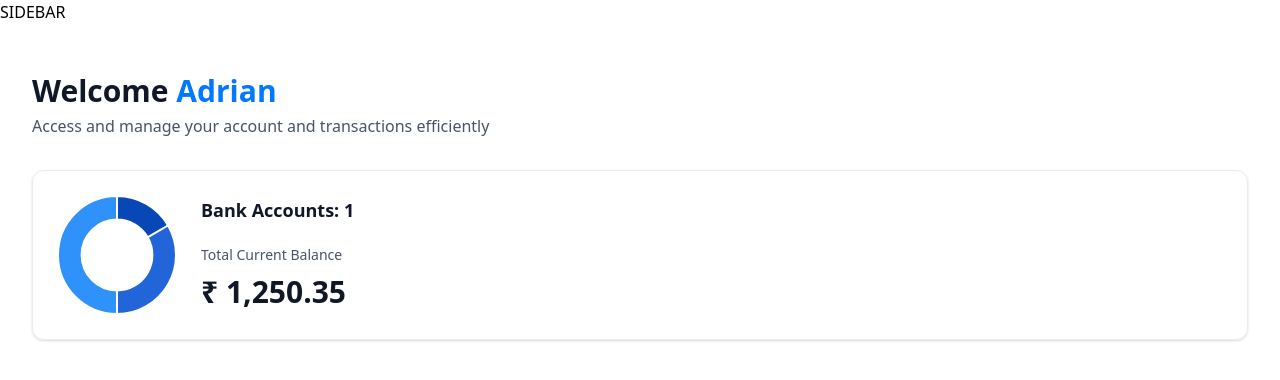
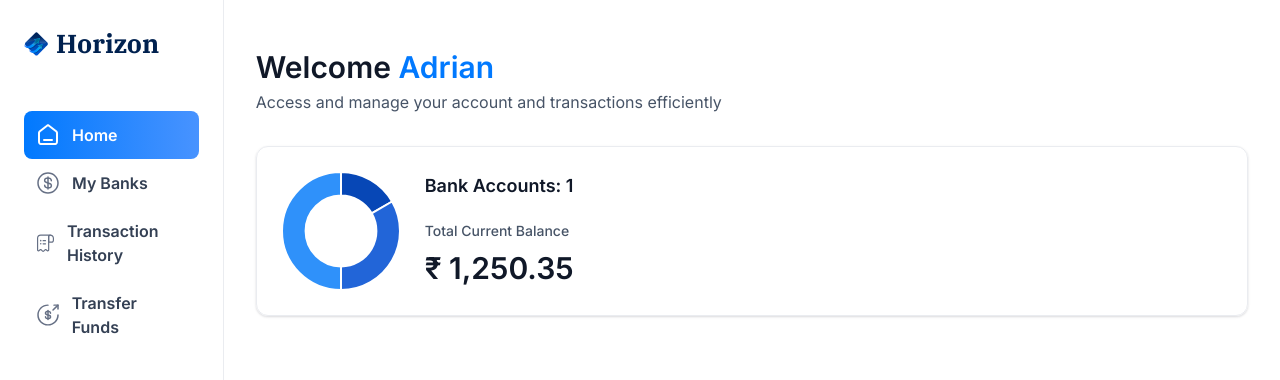
Before and after one commit to Saswati1701/banking_app, a Next.js app: page / in a window 1280 px wide. Shown: the top 380 px of the page. Built offline with nearby package versions, Linux system fonts and the light colour scheme.

Commit message:
static sidebar implement - functionality yet to implement

```diff
--- a/app/(root)/layout.tsx
+++ b/app/(root)/layout.tsx
@@ -1,12 +1,13 @@
-
+import SideBar from "@/components/ui/SideBar";
 export default function RootLayout({
   children,
 }: Readonly<{
   children: React.ReactNode;
 }>) {
+  const loggedIn = {firstName:'Adrian', lastName:'JSM'};
   return (
-    <main>
-        SIDEBAR
+    <main className="flex h-screen w-full font-inter">
+        <SideBar user={loggedIn}/>
         {children}
     </main>
   );
--- /dev/null
+++ b/components/ui/SideBar.tsx
@@ -0,0 +1,44 @@
+'use client'
+import Link from 'next/link'
+import Image from 'next/image'
+import { sidebarLinks } from '@/constants'
+import { cn } from '@/lib/utils'
+import { usePathname } from 'next/navigation'
+const SideBar = ({user}: SiderbarProps) => {
+    const pathname = usePathname();
+  return (
+    <section className='sidebar'>
+        <nav>
+            <Link href="/" className='mb-12 flex cursor-pointer items-center gap-2'>
+                <Image
+                    src="/icons/logo.svg"
+                    width={34}
+                    height={34}
+                    alt='Horizon logo'
+                    className='size-[24px] max-xl:size-14'
+                />
+                <h1 className="sidebar-logo">Horizon</h1>
+            </Link>
+
+            {sidebarLinks.map((item)=>{
+                const isActive = pathname === item.route || pathname.startsWith(`${item.route}/`)
+                return(
+                    <Link href={item.route} key={item.label} className={cn('sidebar-link', {'bg-bank-gradient':isActive})}>
+                        <div className='relative size-6'>
+                            <Image
+                                src={item.imgURL}
+                                alt={item.label}
+                                fill
+                                className={cn({'brightness-[3] invert-0':isActive })}
+                            />
+                        </div>
+                        <p className={cn('sidebar-label', {'!text-white':isActive })}>{item.label}</p>
+                    </Link>
+                )
+            })}
+        </nav>
+    </section>
+  )
+}
+
+export default SideBar
```
